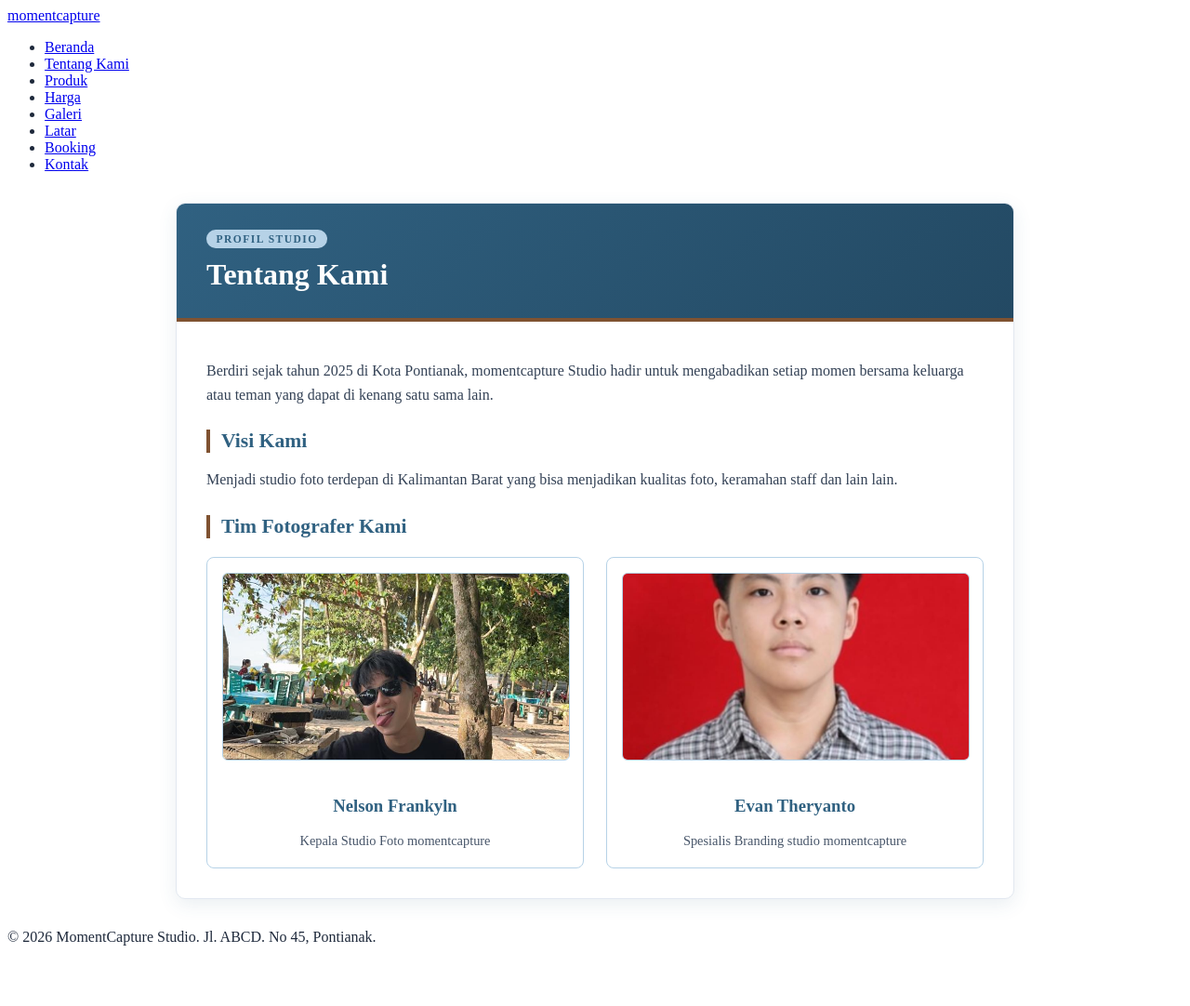
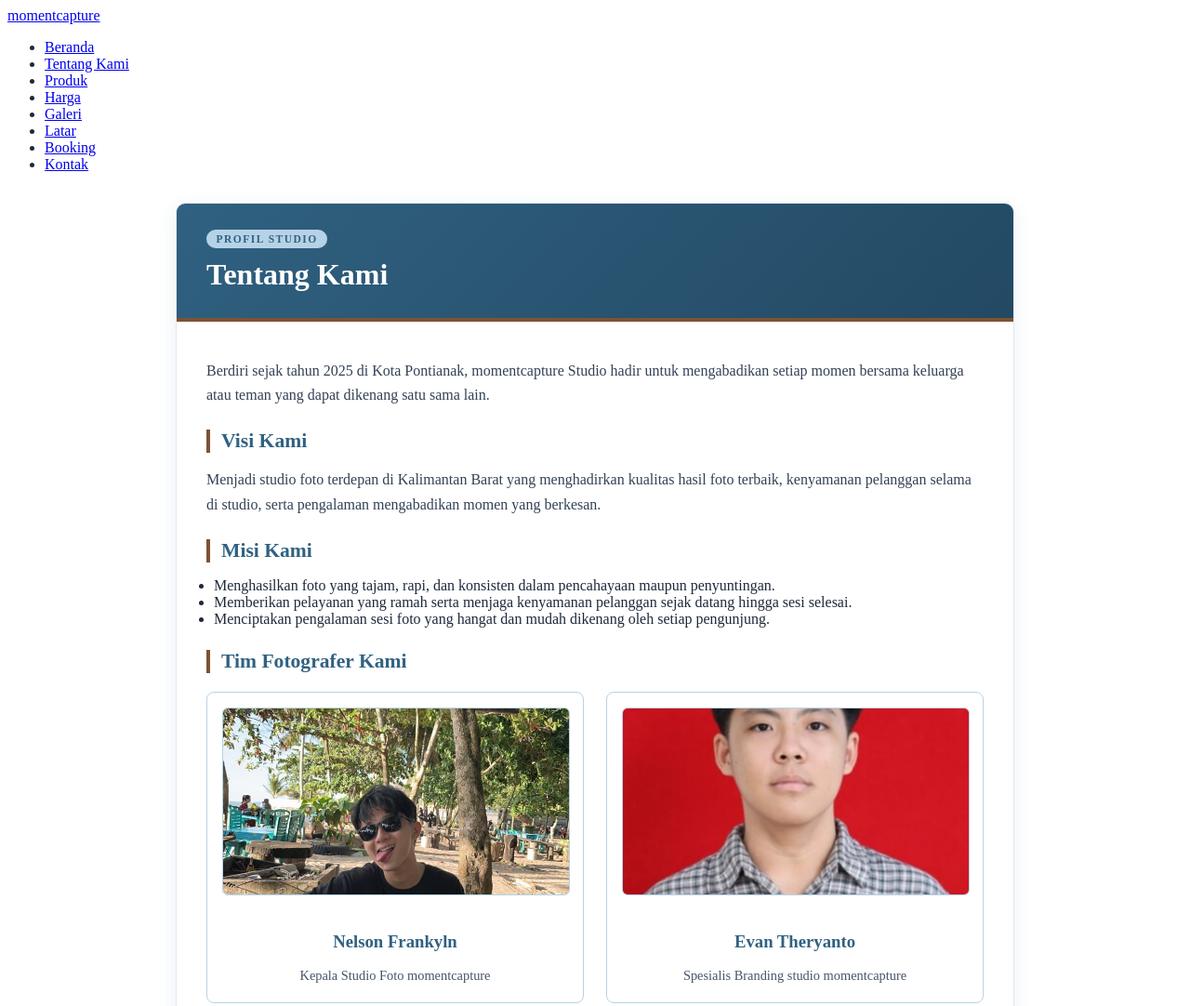
Before and after one commit to MaybeVanth/studio-foto-momentcapture, a plain HTML site: page pages/about.html in a window 1280 px wide. Shown: the top 1082 px of the page at 93% size. Before the commit the page ends 1033 px from the top, so only its background shows below. Drawn offline with Linux system fonts and the light colour scheme.

Commit message:
fix(about): update lang, title, vision/mission copy, alt text, and image names

```diff
--- a/pages/about.html
+++ b/pages/about.html
@@ -1,9 +1,9 @@
 <!DOCTYPE html>
-<html lang="en">
+<html lang="id">
 <head>
     <meta charset="UTF-8">
     <meta name="viewport" content="width=device-width, initial-scale=1.0">
-    <title>Document</title>
+    <title>Tentang Kami - MomentCapture Studio</title>
     <link rel="stylesheet" href="../styles/global.css">
     <link rel="stylesheet" href="../styles/about.css">
 </head>
@@ -27,20 +27,27 @@
   <main>
     <section class="content-section">
         <h1>Tentang Kami</h1>
-            <p>Berdiri sejak tahun 2025 di Kota Pontianak, momentcapture Studio hadir untuk mengabadikan setiap momen bersama keluarga atau teman yang dapat di kenang satu sama lain.</p>
+            <p>Berdiri sejak tahun 2025 di Kota Pontianak, momentcapture Studio hadir untuk mengabadikan setiap momen bersama keluarga atau teman yang dapat dikenang satu sama lain.</p>
 
         <h2>Visi Kami</h2>
-            <p>Menjadi studio foto terdepan di Kalimantan Barat yang bisa menjadikan kualitas foto, keramahan staff dan lain lain.</p>
+            <p>Menjadi studio foto terdepan di Kalimantan Barat yang menghadirkan kualitas hasil foto terbaik, kenyamanan pelanggan selama di studio, serta pengalaman mengabadikan momen yang berkesan.</p>
+
+        <h2>Misi Kami</h2>
+            <ul>
+                <li>Menghasilkan foto yang tajam, rapi, dan konsisten dalam pencahayaan maupun penyuntingan.</li>
+                <li>Memberikan pelayanan yang ramah serta menjaga kenyamanan pelanggan sejak datang hingga sesi selesai.</li>
+                <li>Menciptakan pengalaman sesi foto yang hangat dan mudah dikenang oleh setiap pengunjung.</li>
+            </ul>
 
     <h2>Tim Fotografer Kami</h2>
     <div class="team-grid">
             <div class="team-card">
-                <img src="../assets/images/about/WhatsApp Image 2026-11-19 at 16.42.46.jpeg" alt="">
+                <img src="../assets/images/about/nelson-frankyln.jpeg" alt="Foto Nelson Frankyln, Kepala Studio Foto momentcapture">
                 <h3>Nelson Frankyln</h3>
                 <p>Kepala Studio Foto momentcapture</p>
             </div>
             <div class="team-card">
-                <img src="../assets/images/about/WhatsApp Image 2026-11-20 at 22.23.38.jpeg" alt="">
+                <img src="../assets/images/about/evan-theryanto.jpeg" alt="Foto Evan Theryanto, Spesialis Branding studio momentcapture">
                 <h3>Evan Theryanto</h3>
                 <p>Spesialis Branding studio momentcapture</p>
             </div>
```
Also changed, not shown: assets/images/about/evan-theryanto.jpeg (renamed from assets/images/about/WhatsApp Image 2026-11-20 at 22.23.38.jpeg), assets/images/about/nelson-frankyln.jpeg (renamed from assets/images/about/WhatsApp Image 2026-11-19 at 16.42.46.jpeg).
